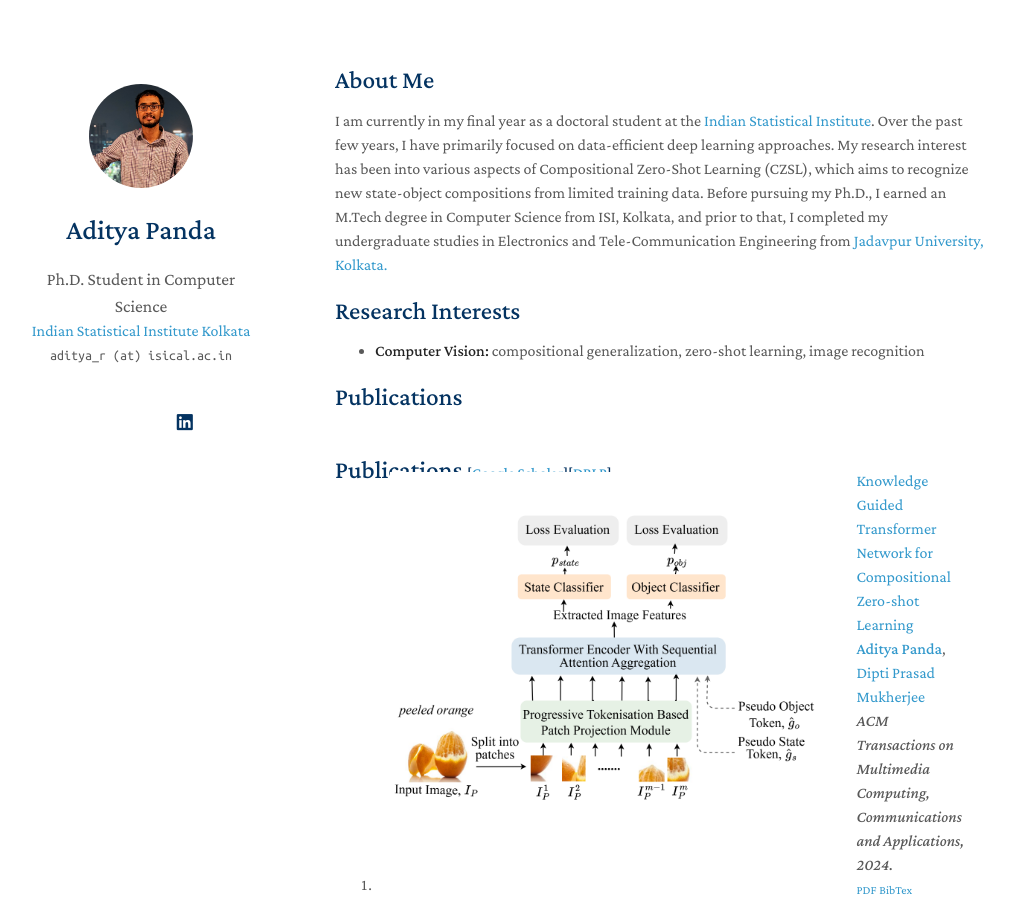
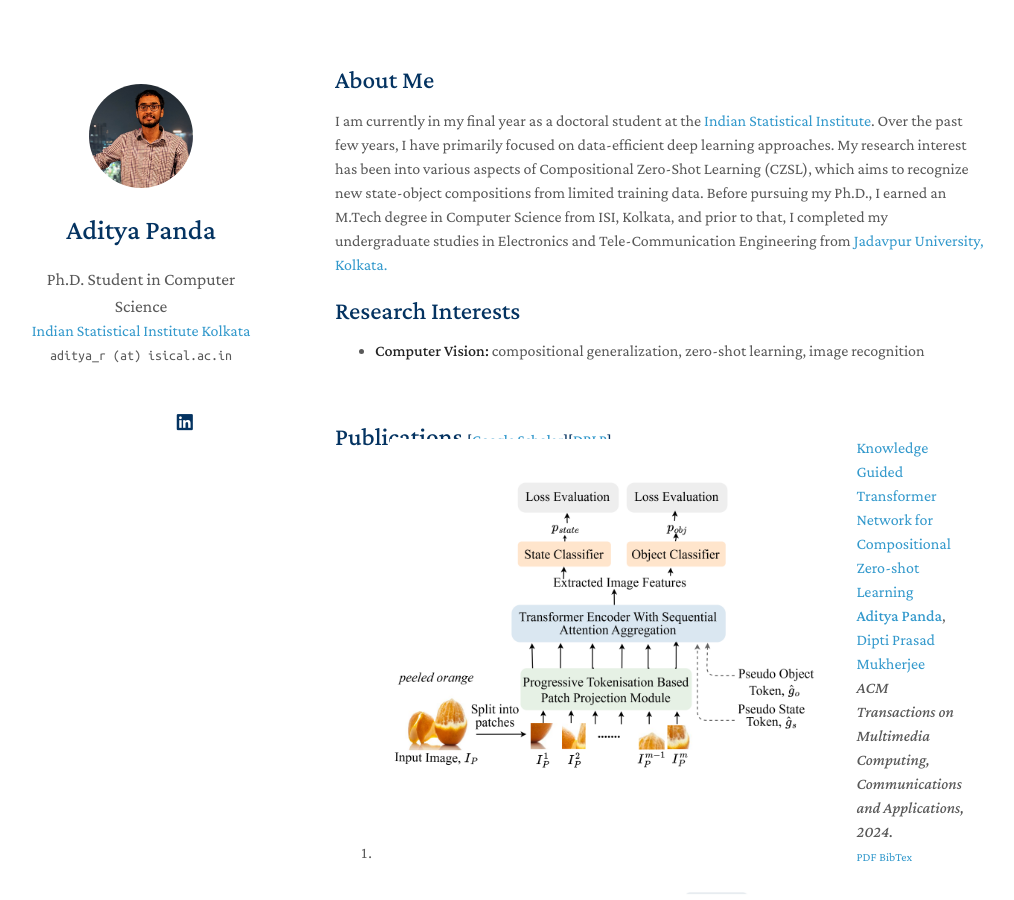
Before and after one commit to pandaaditya/pandaaditya.github.io, a Jekyll site: the page built from index.md, in a window 1280 px wide and 900 px high. Shown: the whole window, without its empty margins (135-1149 px from the left). Built offline with Jekyll 4.4.1, drawn with Linux system fonts in a browser that asks for light colours; a style sheet for code colours, icons or effects is not loaded; our own code applies the rules of GitHub Pages for plain Markdown files.

Commit message:
Update publications.md

```diff
--- a/_includes/publications.md
+++ b/_includes/publications.md
@@ -1,6 +1,3 @@
-<h2 id="publications" style="margin: 2px 0px -15px;">Publications</h2>
-
-
 <h2 style="margin: 60px 0px -15px;">Publications <temp style="font-size:15px;">[</temp><a href="https://scholar.google.com/citations?user=pOBqD5MAAAAJ&hl=en" target="_blank" style="font-size:15px;">Google Scholar</a><temp style="font-size:15px;">]</temp><temp style="font-size:15px;">[</temp><a href="https://dblp.org/pid/190/2715.html" target="_blank" style="font-size:15px;">DBLP</a><temp style="font-size:15px;">]</temp></h2>
 
 
```
